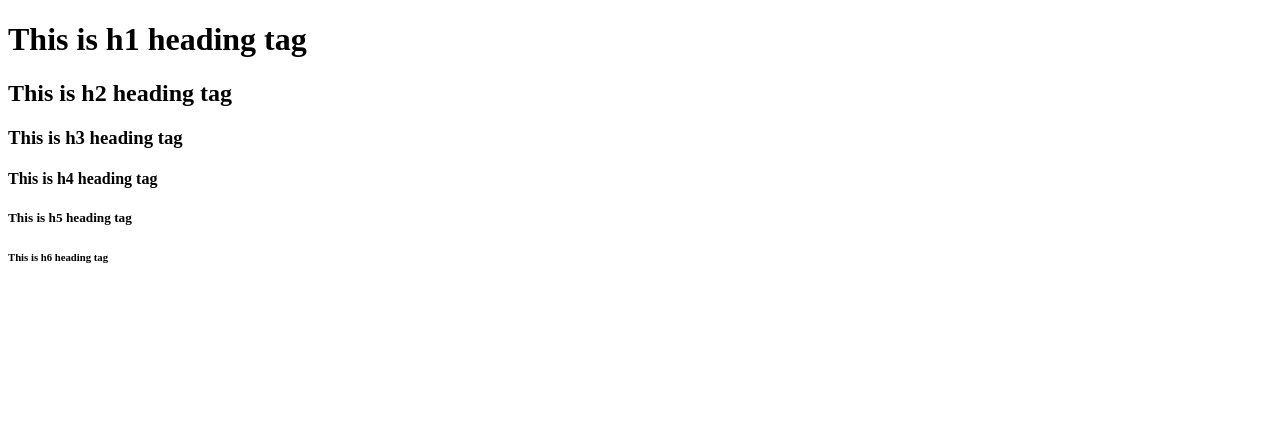
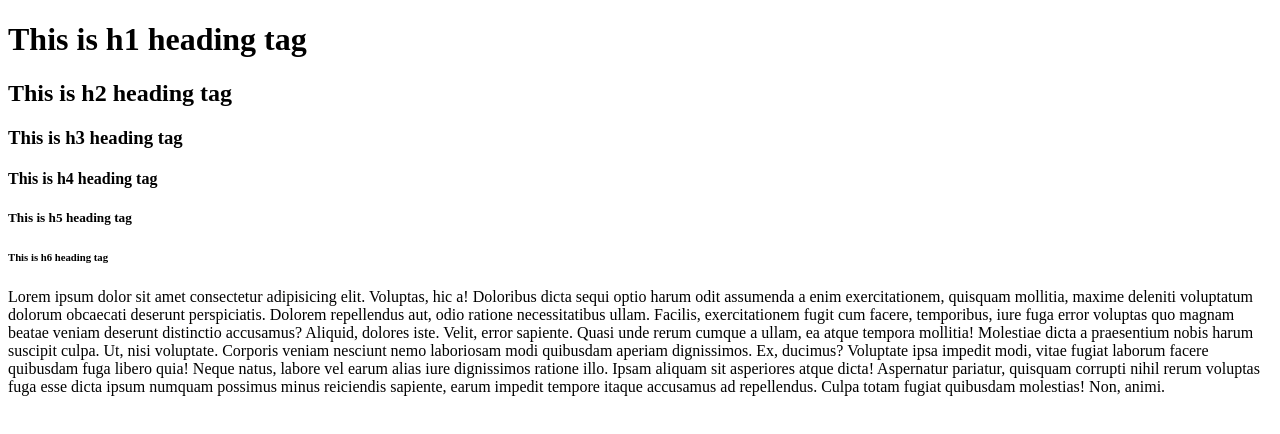
Before and after one commit to Mrinmoydatta/Fullstack-html, a plain HTML site: page index.html in a window 1280 px wide. Drawn offline with Linux system fonts and the light colour scheme.

Commit message:
Adding paragraph

```diff
--- a/index.html
+++ b/index.html
@@ -6,11 +6,19 @@
     <title>Title</title>
 </head>
 <body>
+    <!-- heading tags -->
     <h1>This is h1 heading tag</h1>
     <h2>This is h2 heading tag</h2>
     <h3>This is h3 heading tag</h3>
     <h4>This is h4 heading tag</h4>
     <h5>This is h5 heading tag</h5>
     <h6>This is h6 heading tag</h6>
+
+    <!-- paragraph tag -->
+     <p>Lorem ipsum dolor sit amet consectetur adipisicing elit. Voluptas, hic a! Doloribus dicta sequi optio harum odit assumenda a enim exercitationem, quisquam mollitia, maxime deleniti voluptatum dolorum obcaecati deserunt perspiciatis.
+     Dolorem repellendus aut, odio ratione necessitatibus ullam. Facilis, exercitationem fugit cum facere, temporibus, iure fuga error voluptas quo magnam beatae veniam deserunt distinctio accusamus? Aliquid, dolores iste. Velit, error sapiente.
+     Quasi unde rerum cumque a ullam, ea atque tempora mollitia! Molestiae dicta a praesentium nobis harum suscipit culpa. Ut, nisi voluptate. Corporis veniam nesciunt nemo laboriosam modi quibusdam aperiam dignissimos.
+     Ex, ducimus? Voluptate ipsa impedit modi, vitae fugiat laborum facere quibusdam fuga libero quia! Neque natus, labore vel earum alias iure dignissimos ratione illo. Ipsam aliquam sit asperiores atque dicta!
+     Aspernatur pariatur, quisquam corrupti nihil rerum voluptas fuga esse dicta ipsum numquam possimus minus reiciendis sapiente, earum impedit tempore itaque accusamus ad repellendus. Culpa totam fugiat quibusdam molestias! Non, animi.</p>
 </body>
 </html>
```
